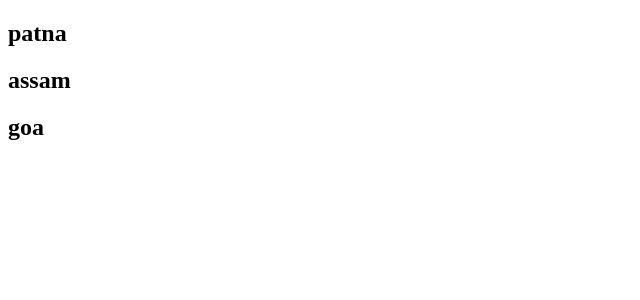
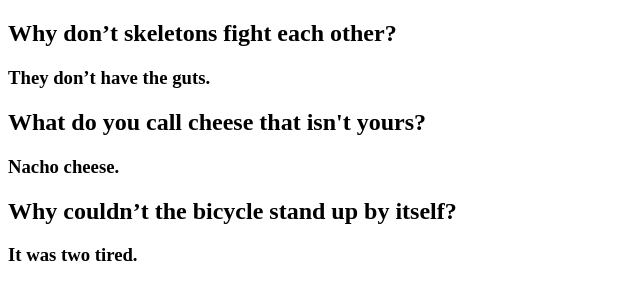
Before and after one commit to Aziz-Taufique/react-js, a React (Vite) app in the folder 01_first/02_react/: page / in a window 1280 px wide. Shown: the top 300 px of the page, without its empty margins (0-640 px from the left). Built offline with nearby package versions, Linux system fonts and the light colour scheme.

Commit message:
joke project

```diff
--- a/01_first/02_react/src/App.jsx
+++ b/01_first/02_react/src/App.jsx
@@ -98,15 +98,35 @@
 // }
 
 
+// export default function App(){
+//   const cities = [
+//     <h2>patna</h2>,
+//     <h2>assam</h2>,
+//     <h2>goa</h2>,
+//     <h2>dipur</h2>
+//   ]
+//   return(
+//     <>
+//       {cities}
+//     </>
+//   )
+// }
+
+import JokesData from "./components/JokesData"
+import Jokes from "./components/Jokes"
+
 export default function App(){
-  const cities = [
-    <h2>patna</h2>,
-    <h2>assam</h2>,
-    <h2>goa</h2>
-  ]
+//  console.log(JokesData)  // it give array of jokesData
+
+  const jokeElement = JokesData.map((joke) => {
+    return <Jokes setup={joke.setup} punchline={joke.punchline}/>
+  })
+
+  console.log(jokeElement)
+
   return(
     <>
-      {cities}
+     {jokeElement}
     </>
   )
 }
--- a/01_first/02_react/src/components/Jokes.jsx
+++ b/01_first/02_react/src/components/Jokes.jsx
@@ -1,21 +1,33 @@
 
 
-export default function Jokes(foo){
-    console.log(foo)
-    // console.log(foo.upvotes+1)
+// export default function Jokes(foo){
+//     console.log(foo)
+//     // console.log(foo.upvotes+1)
 
-    // if(!foo.isPun){
-    //     console.log("not pun")
-    // }else console.log("pun")
+//     // if(!foo.isPun){
+//     //     console.log("not pun")
+//     // }else console.log("pun")
 
 
 
+//     return(
+//         <>
+//        {foo.joke && <h2>{foo.joke}</h2>}
+//        {foo.info && <p>{foo.info}</p>}
+//        {/* conditional renderign in css */}
+//         <p className={{display: foo.name ? "block" : "none"}}>{foo.name}</p>
+//         </>
+//     )
+// }
+
+
+
+export default function Jokes(props){
+
     return(
         <>
-       {foo.joke && <h2>{foo.joke}</h2>}
-       {foo.info && <p>{foo.info}</p>}
-       {/* conditional renderign in css */}
-        <p className={{display: foo.name ? "block" : "none"}}>{foo.name}</p>
+          <h2>{props.setup}</h2>
+          <h3>{props.punchline}</h3>
         </>
     )
 }
--- /dev/null
+++ b/01_first/02_react/src/components/JokesData.js
@@ -0,0 +1,14 @@
+export default [
+    {
+      setup: "Why don’t skeletons fight each other?",
+      punchline: "They don’t have the guts.",
+    },
+    {
+      setup: "What do you call cheese that isn't yours?",
+      punchline: "Nacho cheese.",
+    },
+    {
+      setup: "Why couldn’t the bicycle stand up by itself?",
+      punchline: "It was two tired.",
+    },
+  ];
```
